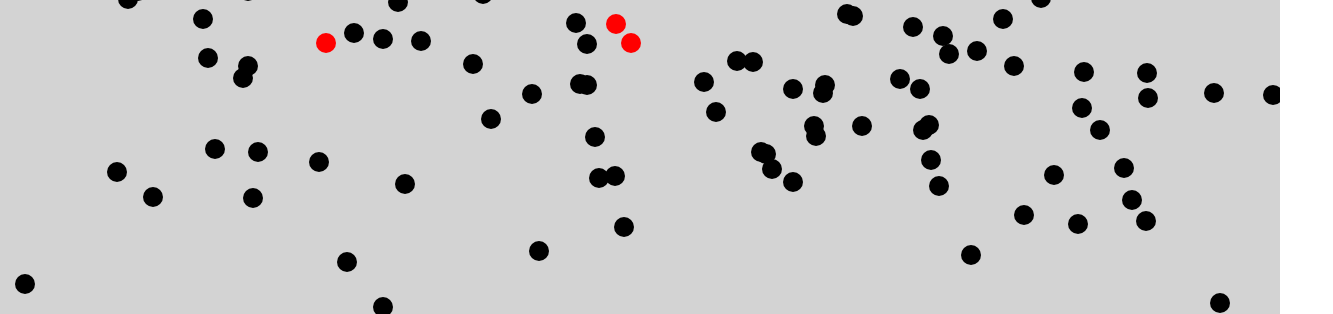
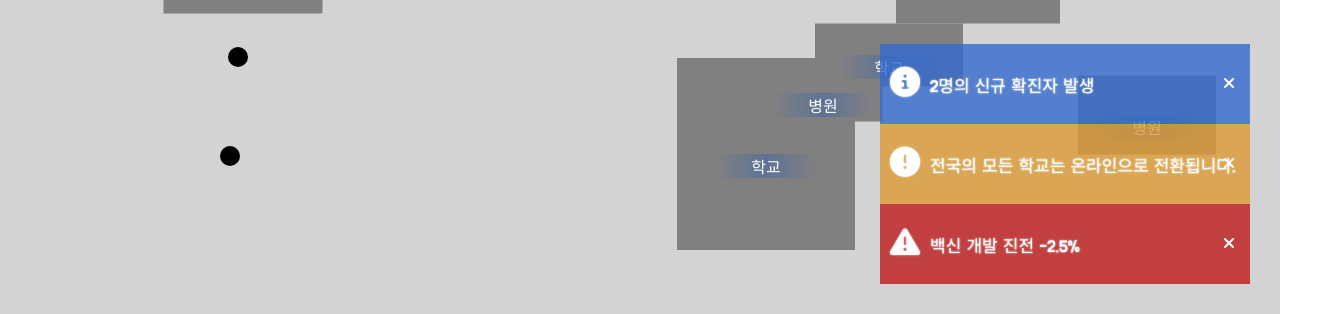
Before and after one commit to Lotinex/Covid19-Simulator, a website built with webpack: page dist/view/covid-simulator.html in a window 1280 px wide. Shown: the part 486-800 px from the top of the page, 1333 px wide, since content can reach past the window. Built offline with Linux system fonts and the light colour scheme.

Commit message:
Buildings and alertBox update

```diff
--- a/src/Main.ts
+++ b/src/Main.ts
@@ -6,23 +6,40 @@ import {PureCircle} from './lib/PureEntity';
 import U from './lib/Utils';
 import Human from './lib/Human';
 import Framework from './lib/Framework';
+import Building from './lib/Building';
+import {alertIcons} from './lib/Data';
 
 export default class Main {
     public static state: MainState = {
         infected: 0
     };
-    private static Stage = new Map({id: 'stage'});
+    public static Stage = new Map({id: 'stage'});
+    public static TextRenderer = new RenderingEngine({id: 'textrenderer'});
     public static Entry(): void {
         U.loop(() => {
             const human = new Human({
                 id: U.generateRandomID(),
-                x: U.rand(100, 1300),
-                y: U.rand(100, 700),
+                x: U.rand(-2000, 2000),
+                y: U.rand(-2000, 2000),
                 radius: 10
             });
             if(U.haveChance(20)) human.infect()
             Main.Stage.addEntity(human)
-        }, 200)
+        }, 100)
+        U.loop(() => {
+            const building = new Building({
+                id: U.generateRandomID(),
+                x: U.rand(100, 1300),
+                y: U.rand(100, 700),
+                w: U.rand(50, 200),
+                h: U.rand(50, 200),
+                fill: 'gray'
+            })
+            Main.Stage.addEntity(building)
+        }, 10)
+        Main.alert('info', '2명의 신규 확진자 발생')
+        Main.alert('warn', '전국의 모든 학교는 온라인으로 전환됩니다.')
+        Main.alert('important', '백신 개발 진전 -2.5%')
     }
     public static setState(stateObj: Partial<MainState>): void {
         let state: keyof MainState;
@@ -30,6 +47,22 @@ export default class Main {
             Main.state[state] = stateObj[state]!;
             Main.onStateChange(state, stateObj[state]!)
         }
+    }
+    public static alert(type: 'info' | 'warn' | 'important', text: string): void {
+        const alertBox = $('<div>').addClass('alertBox').addClass(`alertBox-style-${type}`);
+        const closeBtn = $('<div>').addClass('alertBox-close').html('<i class="fas fa-times"></i>');
+        alertBox.append($('<span>').addClass('alertBox-icon').html(alertIcons[type]))
+        alertBox.append($('<span>').addClass('alertBox-text').text(text))
+        alertBox.append(closeBtn)
+
+        closeBtn.on('click', e => {
+            alertBox.addClass('disappearBox')
+            alertBox.on('animationend', () => {
+                alertBox.remove()
+            })
+        })
+
+        $('#alertArea').append(alertBox)
     }
     private static onStateChange<K extends keyof MainState, V extends MainState[K]>(state: K, value: V): void {
         switch(state){
--- /dev/null
+++ b/src/lib/Building.ts
@@ -0,0 +1,22 @@
+import {PureRect} from './PureEntity';
+import $ from 'jquery';
+import {buildingNames} from './Data';
+import U from './Utils';
+import Main from '../Main';
+
+export default class Building extends PureRect {
+    constructor(options: Graphic.EntityInitialOptions & {
+        fill?: string;
+        w: number;
+        h: number;
+    }){
+        super(options)
+        const buildingName = $('<div>').addClass('buildingName').text(U.pickRandomElement(buildingNames))
+        buildingName.css('left', this.x - 50)
+        buildingName.css('top', this.y)
+        $(document.body).append(buildingName)
+    }
+    public setDoor(): void {
+
+    }
+}
--- a/src/lib/Canvas.ts
+++ b/src/lib/Canvas.ts
@@ -26,13 +26,13 @@ export default class RenderingEngine {
         this.ctx.drawImage(options.img.img, x - w / 2, y - h / 2, w , h)
     }
     public drawCircle(options: Graphic.DrawCirclesOptions): void {
-        this.ctx.save()
-        this.ctx.beginPath()
         this.ctx.fillStyle = options.fill || 'black';
         this.ctx.arc(options.x || 0, options.y || 0, options.radius, 0, Math.PI * 2)
         this.ctx.fill()
-        this.ctx.closePath()
-        this.ctx.restore()
+    }
+    public drawRect(options: Graphic.DrawRectOptions): void {
+        this.ctx.fillStyle = options.fill || 'black';
+        this.ctx.fillRect(options.x || 0, options.y || 0, options.w, options.h)
     }
     public addEntity(entity: Entity): void {
         this.entities.push(entity)
@@ -41,7 +41,11 @@ export default class RenderingEngine {
     public renderEntities(): void {
         this.clear()
         for(const entity of this.entities){
+            this.ctx.save()
+            this.ctx.beginPath()
             entity.render()
+            this.ctx.closePath()
+            this.ctx.restore()
         }
     }
     public update(): void {
--- /dev/null
+++ b/src/lib/Data.ts
@@ -0,0 +1,9 @@
+export const buildingNames = [
+    '병원',
+    '학교'
+];
+export const alertIcons = {
+    info: '<i class="fas fa-info-circle"></i>',
+    warn: '<i class="fas fa-exclamation-circle"></i>',
+    important: '<i class="fas fa-exclamation-triangle"></i>'
+};
--- a/src/lib/PureEntity.ts
+++ b/src/lib/PureEntity.ts
@@ -1,5 +1,30 @@
 import Entity from './Entity';
 
+export class PureRect extends Entity {
+    protected fill: string;
+    public w: number;
+    public h: number;
+    constructor(options: Graphic.EntityInitialOptions & {
+        fill?: string;
+        w: number;
+        h: number;
+    }){
+        super(options)
+        this.fill = options.fill || 'black';
+        this.w = options.w;
+        this.h = options.h;
+    }
+    /**@override */
+    public render(){
+        this.renderer?.drawRect({
+            x: this.x - this.w / 2,
+            y: this.y - this.h / 2,
+            w: this.w,
+            h: this.h,
+            fill: this.fill
+        })
+    }
+}
 export class PureCircle extends Entity {
     public radius: number;
     protected fill: string;
--- a/src/lib/Utils.ts
+++ b/src/lib/Utils.ts
@@ -1,6 +1,9 @@
 export default class U {
     public static rand(start: number, end: number): number {
         return Math.floor((Math.random() * (end-start+1)) + start)
+    }
+    public static pickRandomElement(arr: any[]): any {
+        return arr[U.rand(0, arr.length - 1)];
     }
     public static loop(func: (counter: number) => void, number: number): void {
         for(let i=0; i<number; i++){
--- a/src/types/index.d.ts
+++ b/src/types/index.d.ts
@@ -22,6 +22,11 @@ declare namespace Graphic {
         radius: number;
         fill?: string;
     } & Partial<PurePoint>;
+    type DrawRectOptions = {
+        fill?: string;
+        w: number;
+        h: number;
+    } & Partial<PurePoint>;
 }
 type MainState = {
     infected: number;
```
Also changed, not shown: dist/js/main.js, dist/styles/main.css, dist/view/covid-simulator.html, 1 other file.
